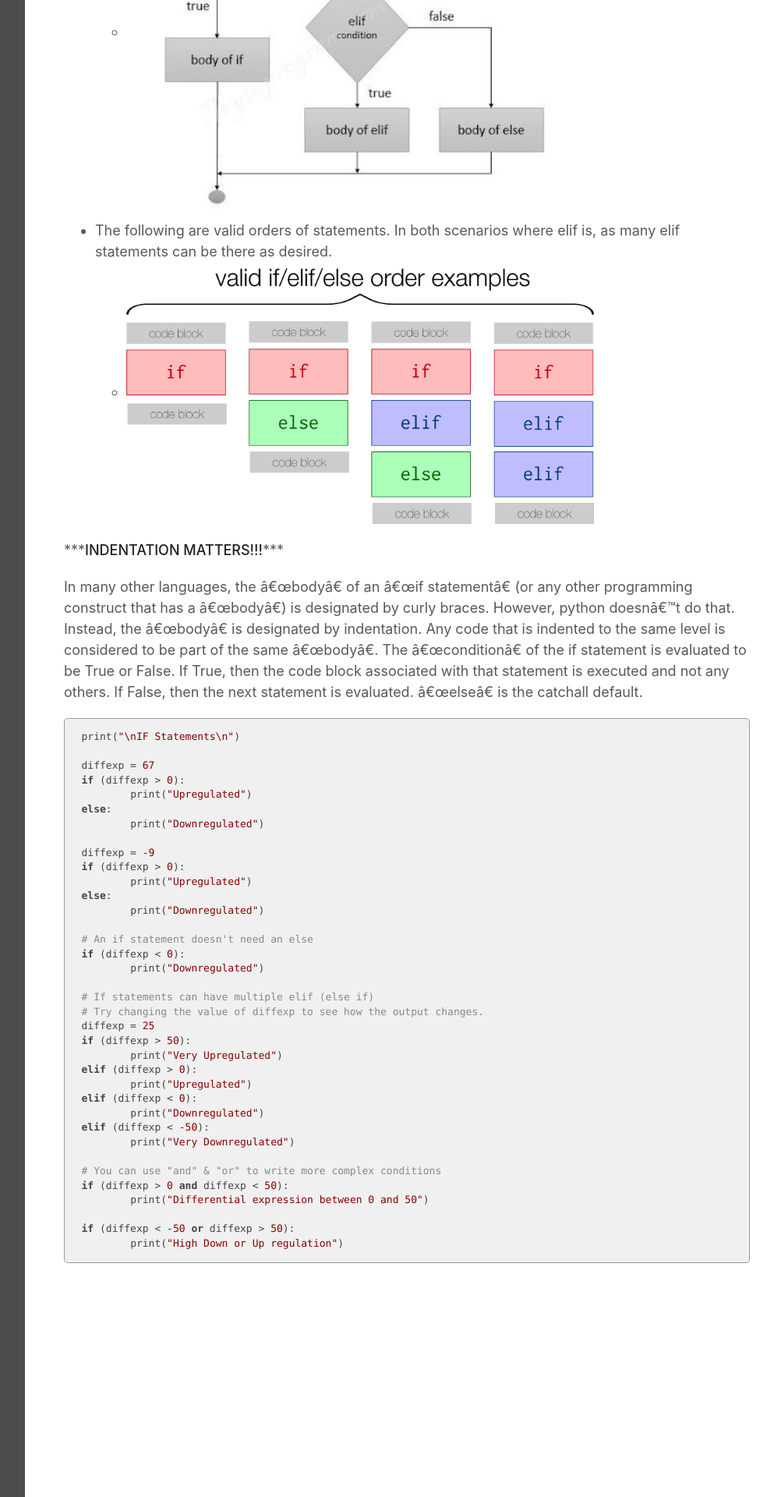
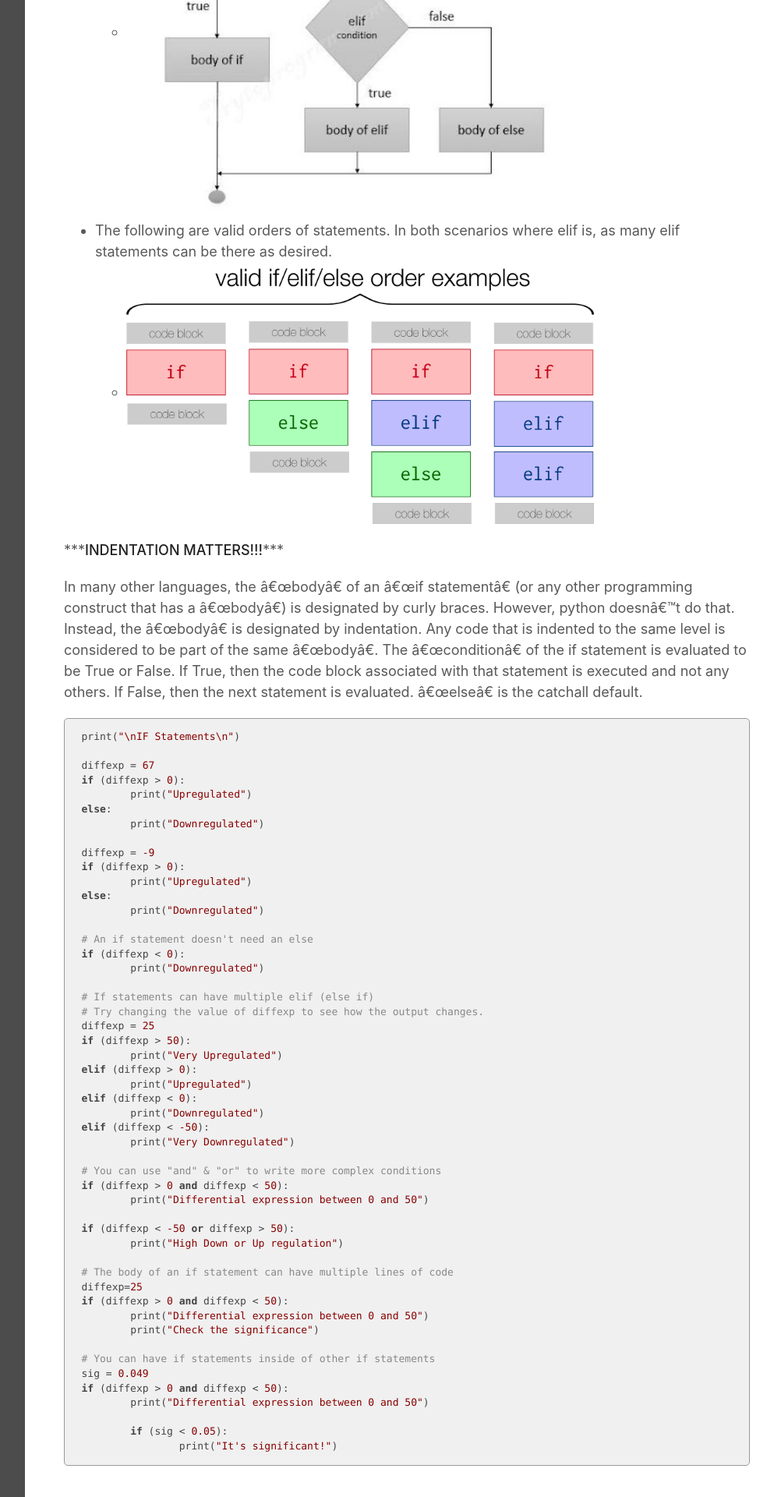
Before and after one commit to ucdavis-bioinformatics-training/2022-Feb-Introduction-To-Python-For-Bioinformatics, a Jekyll site: the page built from python/python3.md, in a window 1280 px wide. Shown: the part 703-2623 px from the top of the page at 78% size, without its empty margins (268-1261 px from the left). Built offline with Jekyll 4.4.1, drawn with Linux system fonts in a browser that asks for light colours; our own code applies the rules of GitHub Pages for plain Markdown files.

Commit message:
adding more docs

````diff
--- a/python/python3.md
+++ b/python/python3.md
@@ -53,4 +53,18 @@ if (diffexp > 0 and diffexp < 50):
 
 if (diffexp < -50 or diffexp > 50):
 	print("High Down or Up regulation")
+
+# The body of an if statement can have multiple lines of code
+diffexp=25
+if (diffexp > 0 and diffexp < 50):
+	print("Differential expression between 0 and 50")
+	print("Check the significance")
+
+# You can have if statements inside of other if statements
+sig = 0.049
+if (diffexp > 0 and diffexp < 50):
+	print("Differential expression between 0 and 50")
+
+	if (sig < 0.05):
+		print("It's significant!")
 ```
````
